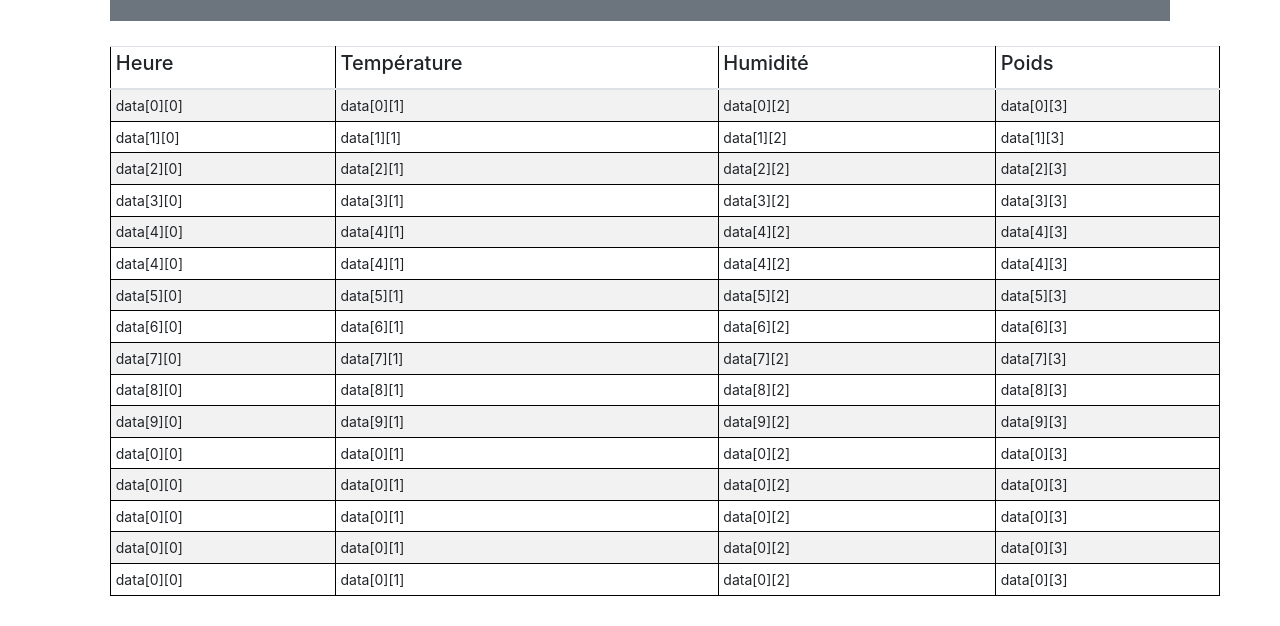
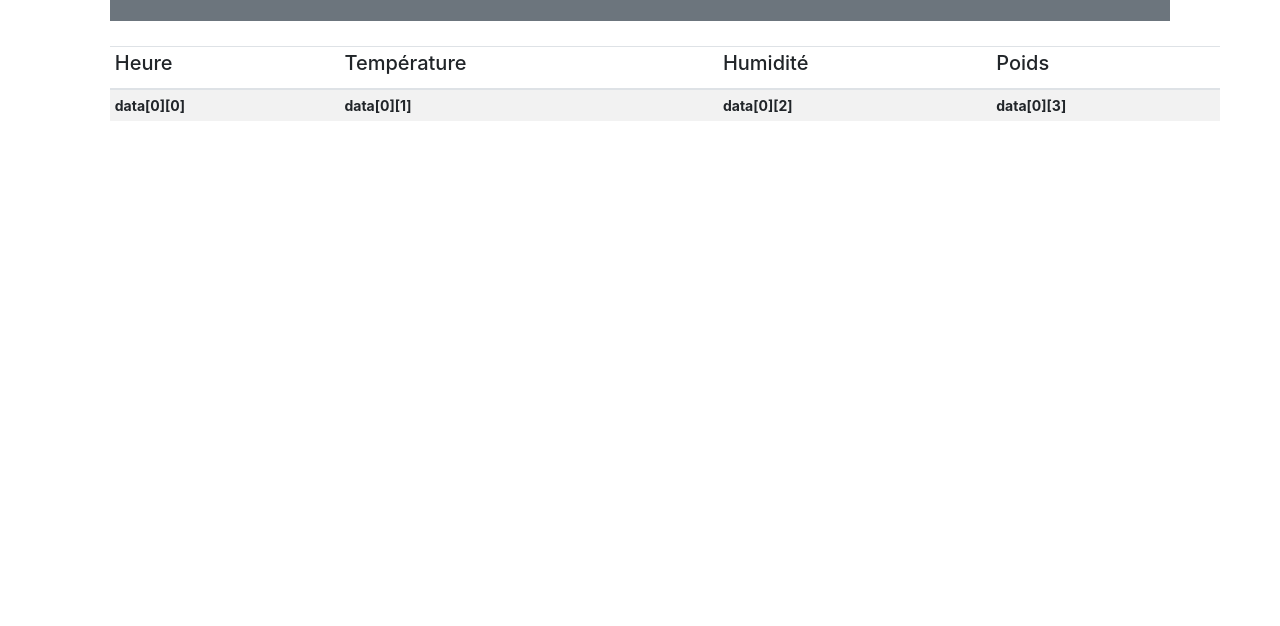
Before and after one commit to Nanomelette/Projet-RucheConnect-e, a plain HTML site: page frontend.html in a window 1280 px wide. Shown: the part 412-1038 px from the top of the page. After the commit the page ends 800 px from the top, so only its background shows below. Drawn offline with nearby package versions, Linux system fonts and the light colour scheme.

Commit message:
Update 23/03/2021 - reglement de probleme et avancement de la methode GET

```diff
--- a/dashboard.js
+++ b/dashboard.js
@@ -101,7 +101,7 @@
     type: 'line',
     data: {
       labels: [
-        'Dimanche',
+        '1',
         'Lundi',
         'Mardi',
         'Mercredi',
--- a/frontend.html
+++ b/frontend.html
@@ -21,7 +21,7 @@
         -moz-user-select: none;
         user-select: none;
       }
-      table, th, td, canvas {
+      canvas {
       padding: 10px;
       border: 1px solid black;
       border-collapse: collapse;
@@ -40,6 +40,23 @@
   </head>
 
   <body>
+  <script type="text/javascript" src="dashboard.js">
+    let  url = "http://ruche.com/data"
+
+    function  httpGet(the_url){
+      var xmlHttp = new XMLHttpRequest();
+      xmlHttp.open("GET", the_url, false );
+      xmlHttp.send(null);
+      return xmlHttp.responseText;
+    }
+
+    var données = httpGet("https://reqbin.com/echo/get/json")
+    for ( var i = 0; i < données.length; i++){
+      var data=données[i];
+    }
+
+
+  </script>
   <title>
       <a> Ruche connectée </a>
   </title>
@@ -70,21 +87,21 @@
         <div id="semaine" class="tabcontent">
           <h3>Cette semaine</h3>
           <div>
-            <canvas id="myChart2" width="1000" height="400"></canvas>
+            <canvas id="myChart2" width="950" height="400"></canvas>
           </div>
         </div>
 
         <div id="mois" class="tabcontent">
           <h3>Ce mois</h3>
           <div>
-            <canvas id="myChart3" width="1000" height="400"></canvas>
+            <canvas id="myChart3" width="950" height="400"></canvas>
           </div>
         </div>
 
         <div id="année" class="tabcontent">
           <h3>Cette année</h3>
            <div>
-            <canvas id="myChart4" width="1000" height="400"></canvas>
+            <canvas id="myChart4" width="950" height="400"></canvas>
           </div>
         </div>
         <div class="p-3 mb-2 bg-secondary text-white">
@@ -102,110 +119,14 @@
               </thead>
               <tbody>
                   <tr>
-                <td>data[0][0]</td>
-                <td>data[0][1]</td>
-                <td>data[0][2]</td>
-                <td>data[0][3]</td>
-              </tr>
-              <tr>
-                <td>data[1][0]</td>
-                <td>data[1][1]</td>
-                <td>data[1][2]</td>
-                <td>data[1][3]</td>
-              </tr>
-              <tr>
-                <td>data[2][0]</td>
-                <td>data[2][1]</td>
-                <td>data[2][2]</td>
-                <td>data[2][3]</td>
-              </tr>
-              <tr>
-                <td>data[3][0]</td>
-                <td>data[3][1]</td>
-                <td>data[3][2]</td>
-                <td>data[3][3]</td>
-              </tr>
-              <tr>
-                <td>data[4][0]</td>
-                <td>data[4][1]</td>
-                <td>data[4][2]</td>
-                <td>data[4][3]</td>
-              </tr>
-              <tr>
-                <td>data[4][0]</td>
-                <td>data[4][1]</td>
-                <td>data[4][2]</td>
-                <td>data[4][3]</td>
-              </tr>
-              <tr>
-                <td>data[5][0]</td>
-                <td>data[5][1]</td>
-                <td>data[5][2]</td>
-                <td>data[5][3]</td>
-              </tr>
-              <tr>
-                <td>data[6][0]</td>
-                <td>data[6][1]</td>
-                <td>data[6][2]</td>
-                <td>data[6][3]</td>
-              </tr>
-              <tr>
-                <td>data[7][0]</td>
-                <td>data[7][1]</td>
-                <td>data[7][2]</td>
-                <td>data[7][3]</td>
-              </tr>
-              <tr>
-                <td>data[8][0]</td>
-                <td>data[8][1]</td>
-                <td>data[8][2]</td>
-                <td>data[8][3]</td>
-              </tr>
-              <tr>
-                <td>data[9][0]</td>
-                <td>data[9][1]</td>
-                <td>data[9][2]</td>
-                <td>data[9][3]</td>
-              </tr>
-              <tr>
-                <td>data[0][0]</td>
-                <td>data[0][1]</td>
-                <td>data[0][2]</td>
-                <td>data[0][3]</td>
-              </tr>
-              <tr>
-                <td>data[0][0]</td>
-                <td>data[0][1]</td>
-                <td>data[0][2]</td>
-                <td>data[0][3]</td>
-              </tr>
-              <tr>
-                <td>data[0][0]</td>
-                <td>data[0][1]</td>
-                <td>data[0][2]</td>
-                <td>data[0][3]</td>
-              </tr>
-              <tr>
-                <td>data[0][0]</td>
-                <td>data[0][1]</td>
-                <td>data[0][2]</td>
-                <td>data[0][3]</td>
-              </tr>
-              <tr>
-                <td>data[0][0]</td>
-                <td>data[0][1]</td>
-                <td>data[0][2]</td>
-                <td>data[0][3]</td>
+                    <th>data[0][0]</th>
+                    <th>data[0][1]</th>
+                    <th>data[0][2]</th>
+                    <th>data[0][3]</th>
                   </tr>
               </tbody>
             </table>
         </div>
     </div>
-
-
-
-    <script src="../assets/dist/js/bootstrap.bundle.min.js"></script>
-
-      <script src="https://cdn.jsdelivr.net/npm/feather-icons@4.28.0/dist/feather.min.js" integrity="sha384-uO3SXW5IuS1ZpFPKugNNWqTZRRglnUJK6UAZ/gxOX80nxEkN9NcGZTftn6RzhGWE" crossorigin="anonymous"></script><script src="https://cdn.jsdelivr.net/npm/chart.js@2.9.4/dist/Chart.min.js" integrity="sha384-zNy6FEbO50N+Cg5wap8IKA4M/ZnLJgzc6w2NqACZaK0u0FXfOWRRJOnQtpZun8ha" crossorigin="anonymous"></script><script src="dashboard.js"></script>
     </body>
 </html>
```
Lines whose indentation alone changed are shown as unchanged.
